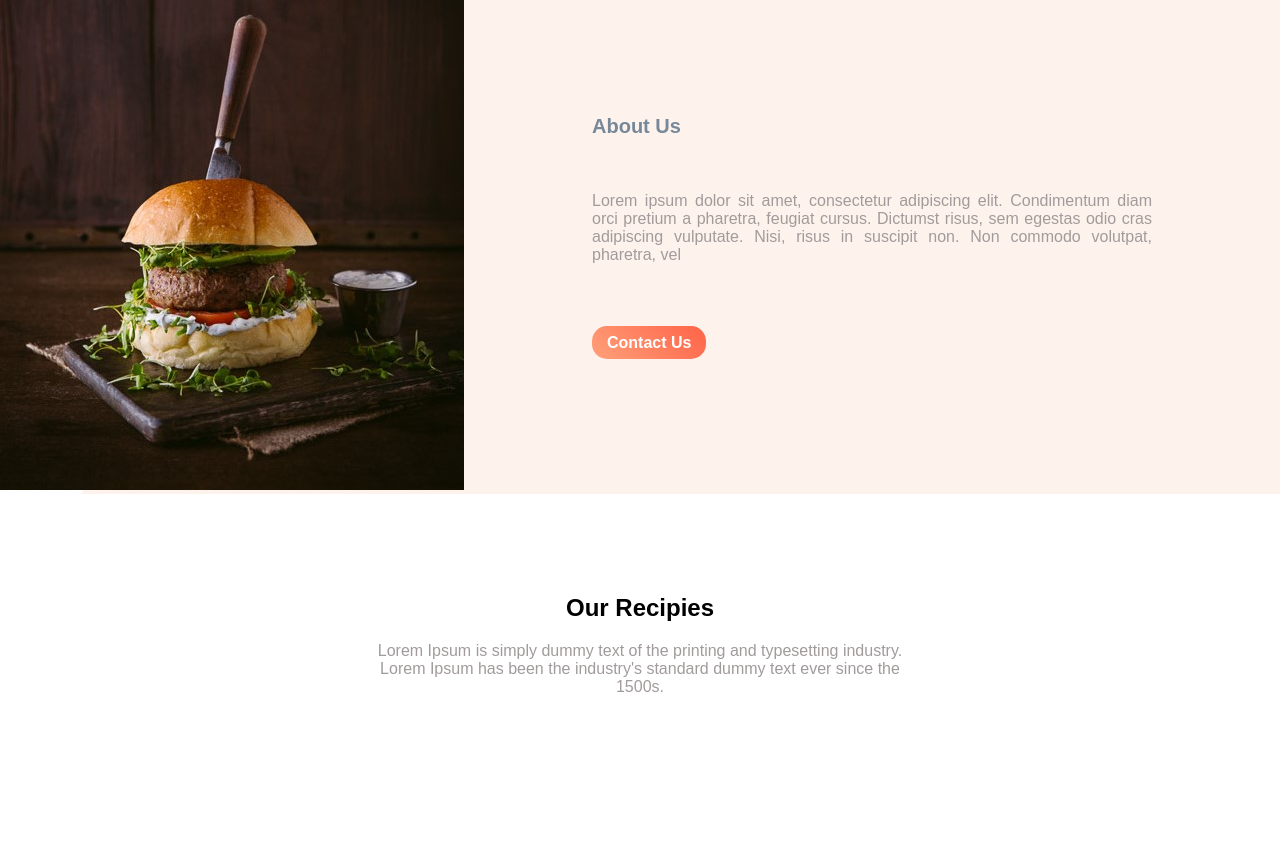
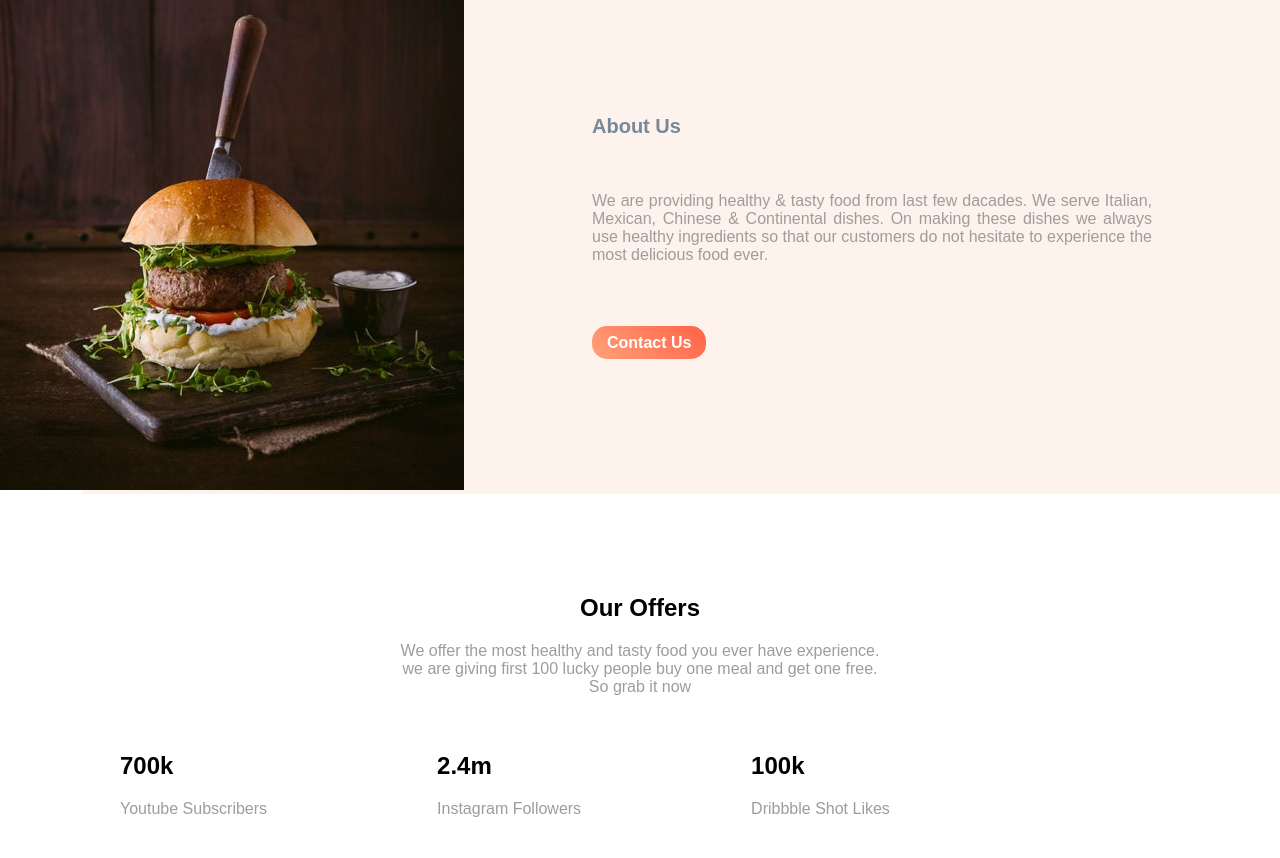
Before and after one commit to AnasUddin123/foodie_mind, a plain HTML site: page index.html in a window 1280 px wide. Shown: the part 682-1540 px from the top of the page. Before the commit the page ends 1394 px from the top, so only its background shows below. Drawn offline with Linux system fonts and the light colour scheme.

Commit message:
many new things

```diff
--- a/index.html
+++ b/index.html
@@ -32,11 +32,11 @@
 
             <h3>About Us</h3>
             <br>
-            <p>Lorem ipsum dolor sit amet, consectetur adipiscing
-                elit. Condimentum diam orci pretium a pharetra,
-                feugiat cursus. Dictumst risus, sem egestas odio cras
-                adipiscing vulputate. Nisi, risus in suscipit non. Non
-                commodo volutpat, pharetra, vel</p>
+            <p>We are providing healthy & tasty food from last few dacades.
+                We serve Italian, Mexican, Chinese & Continental dishes.
+                On making these dishes we always use healthy ingredients so that
+                our customers do not hesitate to experience the most delicious food ever.
+            </p>
             <br>
             <br>
             <br>
@@ -45,11 +45,25 @@
         </div>
     </section>
     <div class="recipie_item">
-        <h2>Our Recipies</h2>
-        <p>Lorem Ipsum is simply dummy text of the printing and typesetting industry. <br>Lorem Ipsum has been the
-            industry's
-            standard dummy text ever since the <br> 1500s.</p>
+        <h2>Our Offers</h2>
+        <p>We offer the most healthy and tasty food you ever have experience. <br>we are giving first 100 lucky people
+            buy one meal and get one free. <br> So grab it now</p>
     </div>
+    <section class="flexibility box-setup">
+
+        <div class="align">
+            <h2>700k</h2>
+            <p>Youtube Subscribers</p>
+        </div>
+        <div class="align">
+            <h2>2.4m</h2>
+            <p>Instagram Followers</p>
+        </div>
+        <div class="align">
+            <h2>100k</h2>
+            <p>Dribbble Shot Likes</p>
+        </div>
+
 </body>
 
 </html>
--- a/style.css
+++ b/style.css
@@ -44,6 +44,7 @@ h3{
 }
 .about_us{
     background-image: url(images/shapes/7.png);
+    background-repeat: no-repeat;
 }
 span{
     color: rgb(240, 115, 13)
@@ -61,3 +62,15 @@ p{
     color: white;
     font-weight: 700;
 }
+.align{
+    padding-left: 120px;
+    padding-right: 50px;
+    padding-top: 20px;
+    padding-bottom: 20px;
+}
+.flexibility{
+     display: flex;
+}
+.box-setup{
+    box-shadow: inherit;
+}
```
